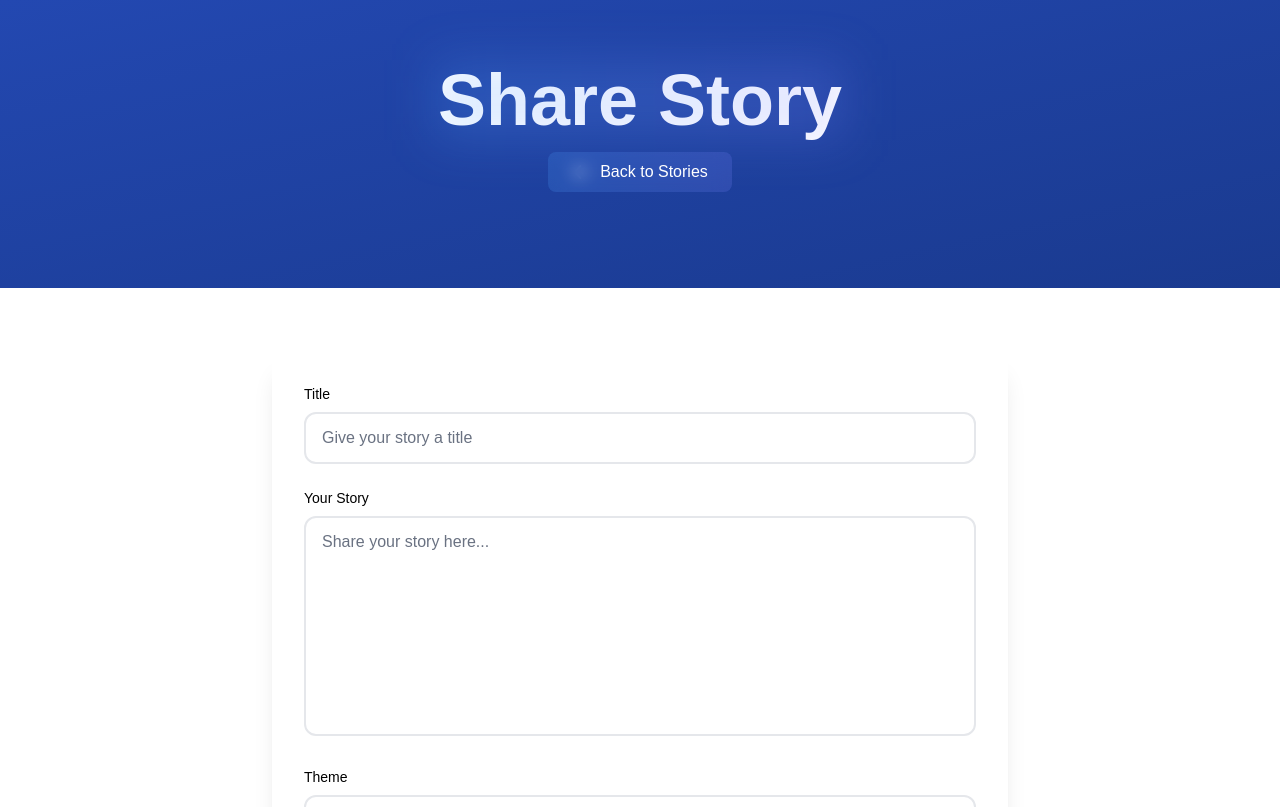
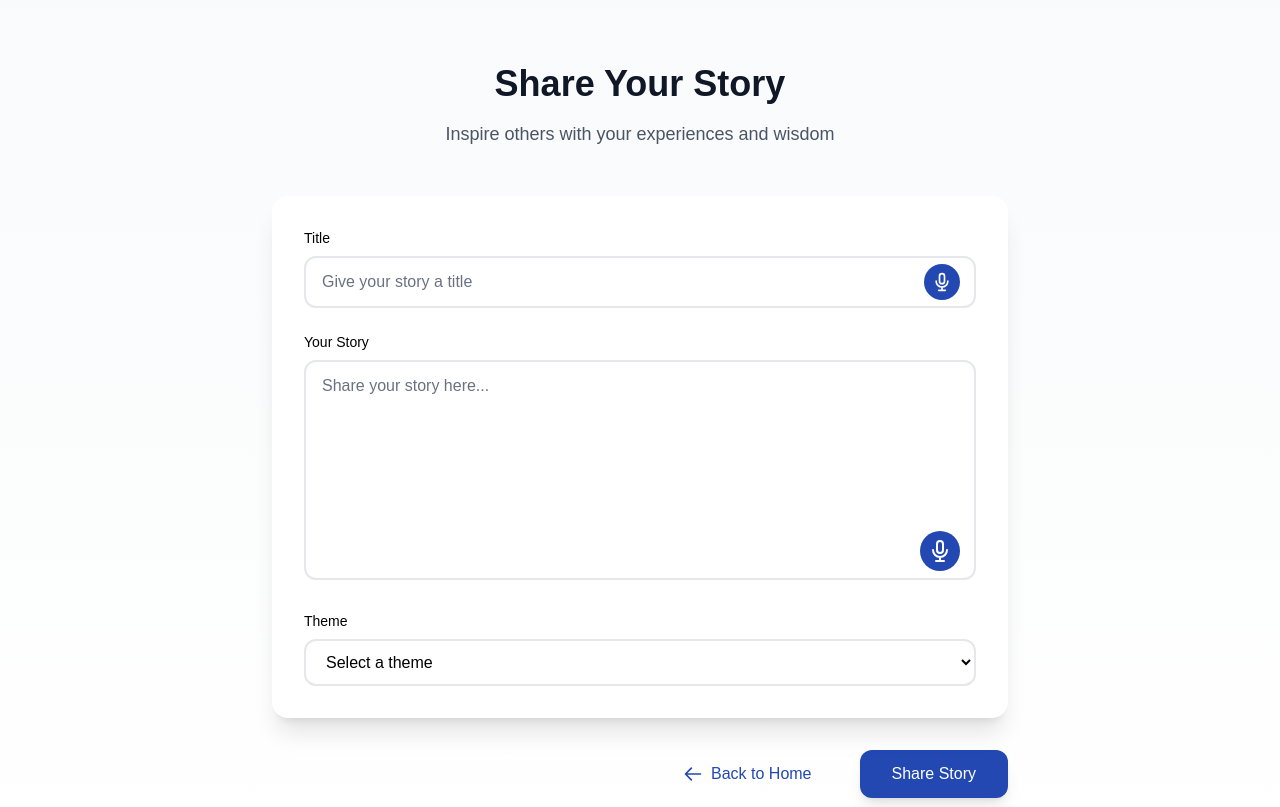
Before and after one commit to gurul/ECHOES, a Next.js app: page /share in a window 1280 px wide. Shown: the top 807 px of the page. Built offline with nearby package versions, Linux system fonts and the light colour scheme.

Commit message:
speech to text accessibility improvement

```diff
--- a/app/share/page.tsx
+++ b/app/share/page.tsx
@@ -1,18 +1,133 @@
 'use client';
 
-import { useState } from 'react';
+import React, { useState, FormEvent, MouseEvent } from 'react';
+import { useRouter } from 'next/navigation';
 import { Theme, themeGradients } from '../utils/themes';
-import { useRouter } from 'next/navigation';
+import Link from 'next/link';
+
+// Add type declarations for the Web Speech API
+declare global {
+  interface Window {
+    webkitSpeechRecognition: new () => SpeechRecognition;
+  }
+}
+
+interface SpeechRecognition extends EventTarget {
+  continuous: boolean;
+  interimResults: boolean;
+  lang: string;
+  onstart: (event: Event) => void;
+  onresult: (event: SpeechRecognitionEvent) => void;
+  onerror: (event: SpeechRecognitionErrorEvent) => void;
+  onend: (event: Event) => void;
+  start: () => void;
+  stop: () => void;
+  abort: () => void;
+}
+
+interface SpeechRecognitionEvent extends Event {
+  results: SpeechRecognitionResultList;
+  resultIndex: number;
+}
+
+interface SpeechRecognitionErrorEvent extends Event {
+  error: string;
+  message: string;
+}
+
+interface SpeechRecognitionResultList {
+  length: number;
+  item(index: number): SpeechRecognitionResult;
+  [index: number]: SpeechRecognitionResult;
+}
+
+interface SpeechRecognitionResult {
+  isFinal: boolean;
+  length: number;
+  item(index: number): SpeechRecognitionAlternative;
+  [index: number]: SpeechRecognitionAlternative;
+}
+
+interface SpeechRecognitionAlternative {
+  transcript: string;
+  confidence: number;
+}
 
 export default function SharePage() {
   const router = useRouter();
   const [title, setTitle] = useState('');
   const [content, setContent] = useState('');
-  const [theme, setTheme] = useState<Theme>('resilience');
+  const [theme, setTheme] = useState<Theme>('');
   const [isSubmitting, setIsSubmitting] = useState(false);
   const [error, setError] = useState<string | null>(null);
+  const [isListening, setIsListening] = useState(false);
+  const [isListeningTitle, setIsListeningTitle] = useState(false);
 
-  const handleSubmit = async (e: React.FormEvent) => {
+  const startListening = (isTitle: boolean = false) => {
+    if (!('webkitSpeechRecognition' in window)) {
+      setError('Speech recognition is not supported in your browser. Please use Chrome or Edge.');
+      return;
+    }
+
+    const recognition = new window.webkitSpeechRecognition();
+    recognition.continuous = true;
+    recognition.interimResults = true;
+
+    recognition.onstart = () => {
+      if (isTitle) {
+        setIsListeningTitle(true);
+      } else {
+        setIsListening(true);
+      }
+    };
+
+    recognition.onresult = (event: SpeechRecognitionEvent) => {
+      const transcript = Array.from(event.results)
+        .map((result: SpeechRecognitionResult) => result[0])
+        .map((result: SpeechRecognitionAlternative) => result.transcript)
+        .join('');
+
+      if (isTitle) {
+        setTitle(transcript);
+      } else {
+        setContent(transcript);
+      }
+    };
+
+    recognition.onerror = (event: SpeechRecognitionErrorEvent) => {
+      console.error('Speech recognition error:', event.error);
+      if (isTitle) {
+        setIsListeningTitle(false);
+      } else {
+        setIsListening(false);
+      }
+      if (event.error === 'no-speech') {
+        setError('No speech was detected. Please try again.');
+      } else {
+        setError('An error occurred with speech recognition. Please try again.');
+      }
+    };
+
+    recognition.onend = () => {
+      if (isTitle) {
+        setIsListeningTitle(false);
+      } else {
+        setIsListening(false);
+      }
+    };
+
+    recognition.start();
+  };
+
+  const stopListening = (isTitle: boolean = false) => {
+    if (isTitle) {
+      setIsListeningTitle(false);
+    } else {
+      setIsListening(false);
+    }
+  };
+
+  const handleSubmit = async (e: FormEvent) => {
     e.preventDefault();
     setIsSubmitting(true);
     setError(null);
@@ -35,7 +150,7 @@ export default function SharePage() {
       // Reset form
       setTitle('');
       setContent('');
-      setTheme('resilience');
+      setTheme('');
 
       // Redirect to home page
       router.push('/');
@@ -48,50 +163,22 @@ export default function SharePage() {
   };
 
   return (
-    <main className="min-h-screen bg-white">
-      {/* Header */}
-      <div className="bg-gradient-to-br from-[#2348B1] to-[#1a3a8f] text-white py-16 relative overflow-hidden">
-        <div className="max-w-6xl mx-auto px-4 text-center relative z-10">
-          <h1 className="text-5xl md:text-7xl font-bold mb-4 animate-fade-in relative">
-            <span className="relative inline-block">
-              Share Story
-              <span className="absolute -inset-1 bg-gradient-to-r from-blue-400/20 to-indigo-400/20 blur-xl animate-pulse-slow"></span>
-            </span>
-          </h1>
-          <div className="flex justify-center mb-8">
-            <button
-              onClick={() => router.back()}
-              className="group relative inline-flex items-center px-6 py-2 text-white hover:text-white transition-all duration-500"
-            >
-              <div className="absolute inset-0 bg-gradient-to-r from-blue-400/20 to-indigo-400/20 backdrop-blur-sm rounded-lg transform transition-all duration-500 group-hover:scale-110 group-hover:bg-gradient-to-r group-hover:from-blue-400/30 group-hover:to-indigo-400/30 group-hover:shadow-[0_0_20px_rgba(59,130,246,0.3)]"></div>
-              <svg
-                className="w-5 h-5 mr-2 transform transition-all duration-500 group-hover:-translate-x-2 group-hover:scale-110"
-                fill="none"
-                stroke="currentColor"
-                viewBox="0 0 24 24"
-              >
-                <path
-                  strokeLinecap="round"
-                  strokeLinejoin="round"
-                  strokeWidth={2}
-                  d="M10 19l-7-7m0 0l7-7m-7 7h18"
-                />
-              </svg>
-              <span className="relative transform transition-all duration-500 group-hover:translate-x-1">Back to Stories</span>
-              <div className="absolute -inset-1 bg-gradient-to-r from-blue-400/0 via-blue-400/20 to-blue-400/0 blur-xl opacity-0 group-hover:opacity-100 transition-all duration-500 rounded-lg"></div>
-            </button>
-          </div>
-        </div>
+    <main className="min-h-screen bg-gradient-to-b from-gray-50 to-white">
+      <div className="max-w-3xl mx-auto px-4 py-16">
+        <div className="text-center mb-12">
+          <h1 className="text-4xl font-bold text-gray-900 mb-4">Share Your Story</h1>
+          <p className="text-lg text-gray-600">
+            Inspire others with your experiences and wisdom
+          </p>
         </div>
 
-      {/* Form Section */}
-      <div className="max-w-3xl mx-auto px-4 py-16">
         {error && (
           <div className="mb-8 p-4 bg-red-50 border border-red-200 rounded-xl text-red-600">
             <p className="font-medium">Error submitting story:</p>
             <p>{error}</p>
           </div>
         )}
+
         <form onSubmit={handleSubmit} className="space-y-8">
           <div className="bg-white rounded-2xl shadow-xl p-8 transform-gpu transition-all duration-300 hover:shadow-2xl">
             <div className="space-y-6">
@@ -99,6 +186,7 @@ export default function SharePage() {
                 <label htmlFor="title" className="block text-sm font-medium text-black mb-2">
                   Title
                 </label>
+                <div className="relative">
                   <input
                     type="text"
                     id="title"
@@ -108,12 +196,48 @@ export default function SharePage() {
                     placeholder="Give your story a title"
                     required
                   />
+                  <button
+                    type="button"
+                    onClick={(e: MouseEvent<HTMLButtonElement>) => {
+                      e.preventDefault();
+                      if (isListeningTitle) {
+                        stopListening(true);
+                      } else {
+                        startListening(true);
+                      }
+                    }}
+                    className={`absolute right-4 top-1/2 -translate-y-1/2 p-2 rounded-full ${
+                      isListeningTitle
+                        ? 'bg-red-500 hover:bg-red-600'
+                        : 'bg-[#2348B1] hover:bg-[#1a3a8f]'
+                    } text-white transition-colors duration-200`}
+                    title={isListeningTitle ? 'Stop Recording' : 'Start Recording'}
+                  >
+                    {isListeningTitle ? (
+                      <svg className="w-5 h-5" fill="none" stroke="currentColor" viewBox="0 0 24 24">
+                        <path strokeLinecap="round" strokeLinejoin="round" strokeWidth={2} d="M21 12a9 9 0 11-18 0 9 9 0 0118 0z" />
+                        <path strokeLinecap="round" strokeLinejoin="round" strokeWidth={2} d="M9 10a1 1 0 011-1h4a1 1 0 011 1v4a1 1 0 01-1 1h-4a1 1 0 01-1-1v-4z" />
+                      </svg>
+                    ) : (
+                      <svg className="w-5 h-5" fill="none" stroke="currentColor" viewBox="0 0 24 24">
+                        <path strokeLinecap="round" strokeLinejoin="round" strokeWidth={2} d="M19 11a7 7 0 01-7 7m0 0a7 7 0 01-7-7m7 7v4m0 0H8m4 0h4m-4-8a3 3 0 01-3-3V5a3 3 0 116 0v6a3 3 0 01-3 3z" />
+                      </svg>
+                    )}
+                  </button>
+                </div>
+                {isListeningTitle && (
+                  <div className="mt-2 text-sm text-[#2348B1] flex items-center gap-2">
+                    <div className="animate-pulse w-2 h-2 bg-[#2348B1] rounded-full"></div>
+                    Listening...
+                  </div>
+                )}
               </div>
 
               <div>
                 <label htmlFor="content" className="block text-sm font-medium text-black mb-2">
                   Your Story
                 </label>
+                <div className="relative">
                   <textarea
                     id="content"
                     value={content}
@@ -123,6 +247,40 @@ export default function SharePage() {
                     placeholder="Share your story here..."
                     required
                   />
+                  <button
+                    type="button"
+                    onClick={() => {
+                      if (isListening) {
+                        stopListening();
+                      } else {
+                        startListening();
+                      }
+                    }}
+                    className={`absolute bottom-4 right-4 p-2 rounded-full ${
+                      isListening
+                        ? 'bg-red-500 hover:bg-red-600'
+                        : 'bg-[#2348B1] hover:bg-[#1a3a8f]'
+                    } text-white transition-colors duration-200`}
+                    title={isListening ? 'Stop Recording' : 'Start Recording'}
+                  >
+                    {isListening ? (
+                      <svg className="w-6 h-6" fill="none" stroke="currentColor" viewBox="0 0 24 24">
+                        <path strokeLinecap="round" strokeLinejoin="round" strokeWidth={2} d="M21 12a9 9 0 11-18 0 9 9 0 0118 0z" />
+                        <path strokeLinecap="round" strokeLinejoin="round" strokeWidth={2} d="M9 10a1 1 0 011-1h4a1 1 0 011 1v4a1 1 0 01-1 1h-4a1 1 0 01-1-1v-4z" />
+                      </svg>
+                    ) : (
+                      <svg className="w-6 h-6" fill="none" stroke="currentColor" viewBox="0 0 24 24">
+                        <path strokeLinecap="round" strokeLinejoin="round" strokeWidth={2} d="M19 11a7 7 0 01-7 7m0 0a7 7 0 01-7-7m7 7v4m0 0H8m4 0h4m-4-8a3 3 0 01-3-3V5a3 3 0 116 0v6a3 3 0 01-3 3z" />
+                      </svg>
+                    )}
+                  </button>
+                </div>
+                {isListening && (
+                  <div className="mt-2 text-sm text-[#2348B1] flex items-center gap-2">
+                    <div className="animate-pulse w-2 h-2 bg-[#2348B1] rounded-full"></div>
+                    Listening...
+                  </div>
+                )}
               </div>
 
               <div>
@@ -147,7 +305,26 @@ export default function SharePage() {
             </div>
           </div>
 
-          <div className="flex justify-end">
+          <div className="flex justify-end gap-4">
+            <Link
+              href="/"
+              className="inline-flex items-center px-8 py-3 rounded-xl font-medium text-[#2348B1] hover:text-[#1a3a8f] transition-all duration-200 transform hover:scale-105 active:scale-95"
+            >
+              <svg
+                className="w-5 h-5 mr-2"
+                fill="none"
+                stroke="currentColor"
+                viewBox="0 0 24 24"
+              >
+                <path
+                  strokeLinecap="round"
+                  strokeLinejoin="round"
+                  strokeWidth={2}
+                  d="M10 19l-7-7m0 0l7-7m-7 7h18"
+                />
+              </svg>
+              Back to Home
+            </Link>
             <button
               type="submit"
               disabled={isSubmitting}
--- a/app/utils/themes.ts
+++ b/app/utils/themes.ts
@@ -1,4 +1,4 @@
-export type Theme = 'resilience' | 'love' | 'adventure' | 'wisdom' | 'family' | 'courage';
+export type Theme = '' | 'resilience' | 'love' | 'adventure' | 'wisdom' | 'family' | 'courage';
 
 export const themeGradients: Record<string, string> = {
   resilience: 'from-blue-500 via-indigo-500 to-violet-500',
@@ -9,7 +9,7 @@ export const themeGradients: Record<string, string> = {
   courage: 'from-red-500 via-orange-500 to-amber-500',
 };
 
-export const themeLabels: Record<Theme, string> = {
+export const themeLabels: Record<Exclude<Theme, ''>, string> = {
   resilience: 'Explore Tales of Resilience',
   love: 'Discover Stories of Love',
   adventure: 'Journey Through Adventures',
```
Also changed, not shown: app/api/stories/route.ts (+9 -2 lines). Lines whose indentation alone changed are shown as unchanged.
